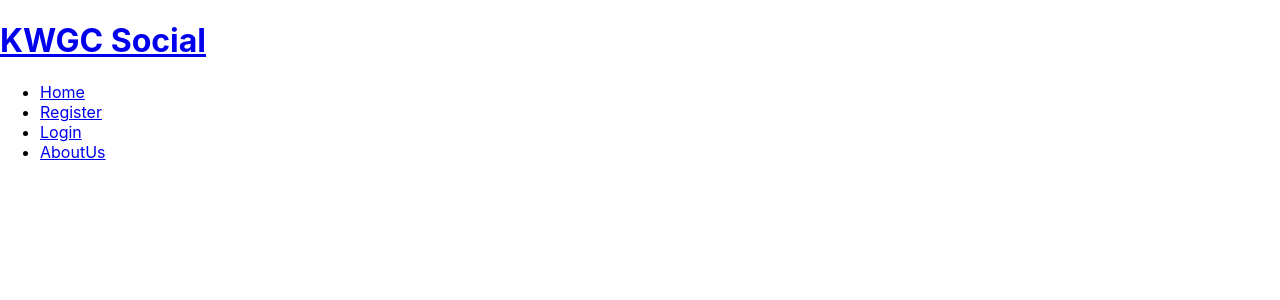
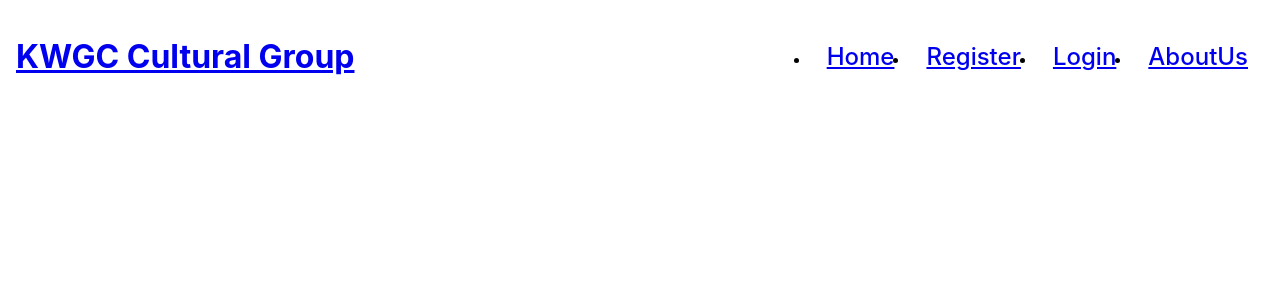
Before and after one commit to mekalyan26/communitysite, a React (Create React App) app in the folder sitefrontend/: page / in a window 1280 px wide. Shown: the top 300 px of the page. Built offline with nearby package versions, Linux system fonts and the light colour scheme.

Commit message:
style Landing page

```diff
--- a/sitefrontend/src/components/Navbar.css
+++ b/sitefrontend/src/components/Navbar.css
@@ -0,0 +1,18 @@
+.header {
+    display: flex;
+    justify-content: space-between;
+    align-items: center;
+    padding: 1rem;
+}
+.nav-menu{
+    display:flex;
+}
+
+.nav-menu li{
+    padding: 0 1rem;
+}
+
+.nav-menu li a{
+    font-size: 1.5rem ;
+    font-weight: 500;
+}
--- a/sitefrontend/src/components/Navbar.js
+++ b/sitefrontend/src/components/Navbar.js
@@ -6,9 +6,9 @@
     return(
         <div className="header">
             <Link to="/">
-                <h1>KWGC Social</h1>
+                <h1>KWGC Cultural Group</h1>
             </Link>
-            <ul>
+            <ul className="nav-menu">
                 <li>
                     <Link to="/">Home</Link>
                 </li>
```
Also changed, not shown: sitefrontend/src/components/Footer.js (added).
